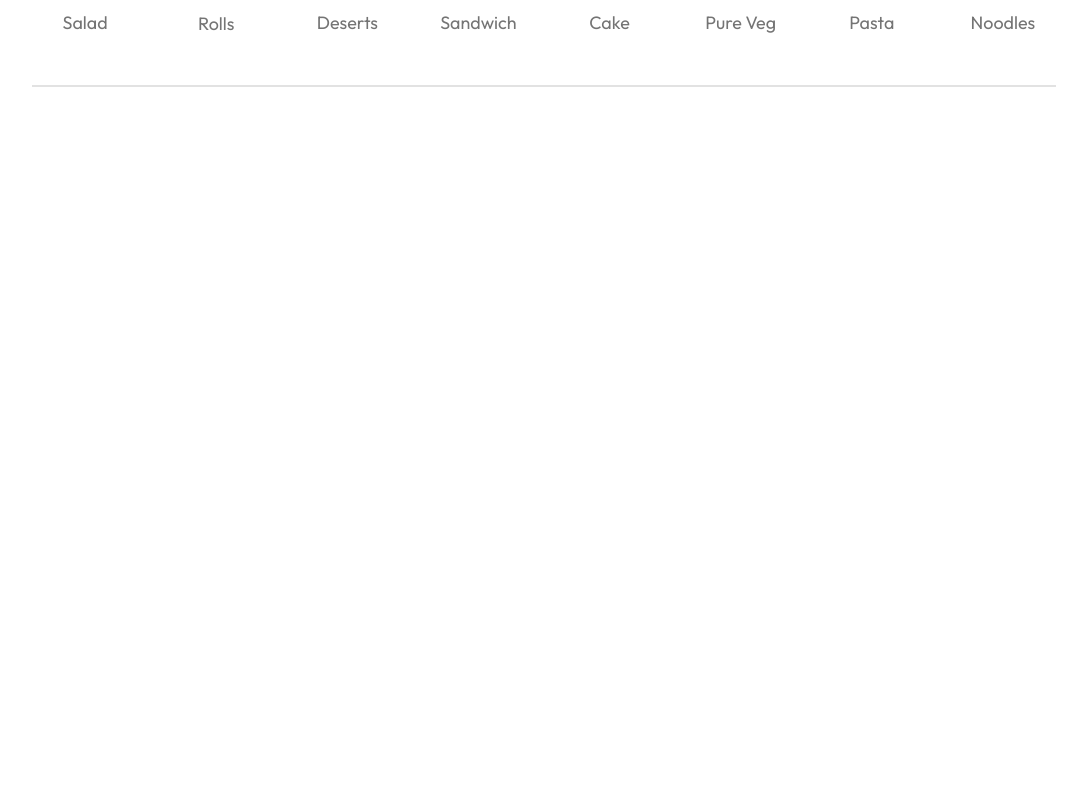
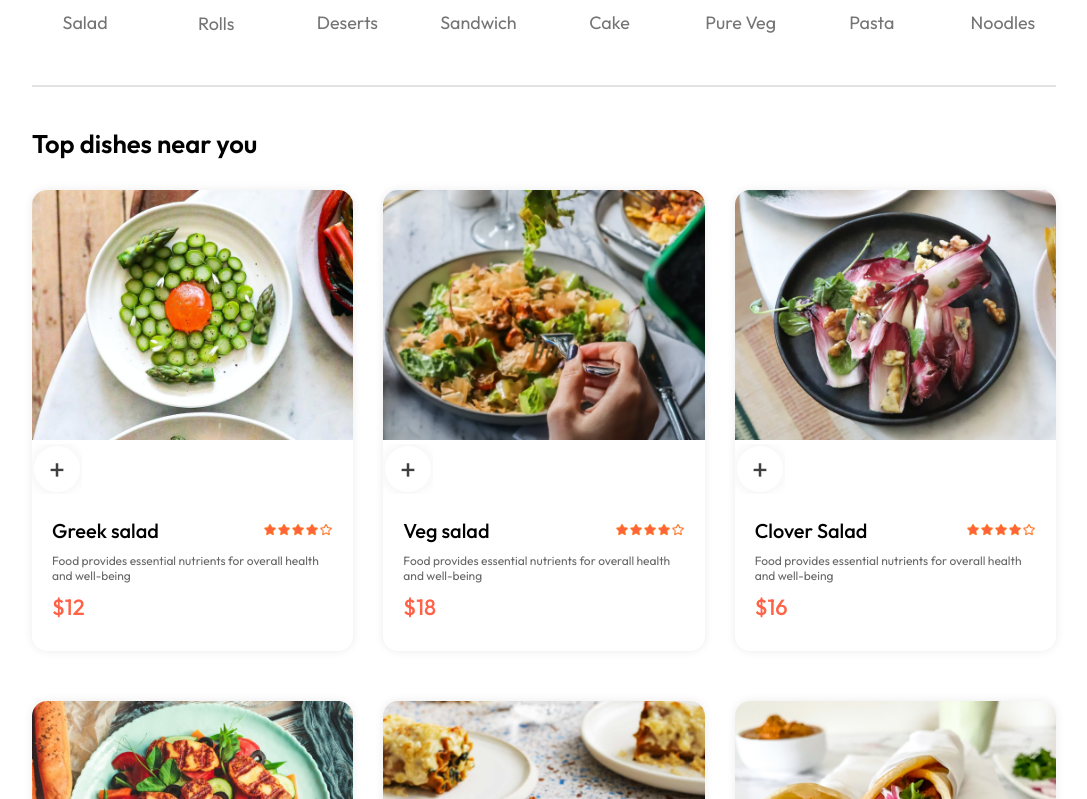
Before and after one commit to harshitverma2103/react_food_app, a React (Create React App) app in the folder food-app/: page / in a window 1280 px wide. Shown: the part 821-1620 px from the top of the page, without its empty margins (96-1183 px from the left). Before the commit the page ends 918 px from the top, so only its background shows below. Built offline with nearby package versions, Linux system fonts and the light colour scheme.

Commit message:
add menu items

```diff
--- /dev/null
+++ b/food-app/src/components/FoodDisplay/index.jsx
@@ -0,0 +1,29 @@
+import React, { useContext } from "react";
+import { StoreContext } from "../../context/Storecontext";
+import "./style.css";
+import FoodItems from "../FoodItems";
+
+const FoodDisplay = ({ category }) => {
+  const { food_list } = useContext(StoreContext);
+  return (
+    <div className="food-display" id="food-display">
+      <h2>Top dishes near you</h2>
+      <div className="food-display-list">
+        {food_list.map((item, index) => {
+          return (
+            <FoodItems
+              key={index}
+              id={item.id}
+              name={item.name}
+              description={item.description}
+              price={item.price}
+              image={item.image}
+            />
+          );
+        })}
+      </div>
+    </div>
+  );
+};
+
+export default FoodDisplay;
--- /dev/null
+++ b/food-app/src/components/FoodDisplay/style.css
@@ -0,0 +1,16 @@
+.food-display {
+  margin-top: 30px;
+}
+
+.food-display h2 {
+  font-size: max(2vw, 24px);
+  font-weight: 600;
+}
+
+.food-display-list {
+  display: grid;
+  grid-template-columns: repeat(auto-fill, minmax(240px, 1fr));
+  margin-top: 30px;
+  gap: 30px;
+  row-gap: 50px;
+}
--- /dev/null
+++ b/food-app/src/components/FoodItems/index.jsx
@@ -0,0 +1,48 @@
+import React, { useState } from "react";
+import "./style.css";
+import { assets } from "../../assets/assets";
+
+const FoodItems = ({ id, name, price, description, image }) => {
+  const [itemCount, setItemCount] = useState(0);
+  return (
+    <div className="food-item">
+      <div className="food-item-img-container">
+        <img className="food-item-image" src={image} alt="" />
+        {!itemCount ? (
+          <img
+            className="add"
+            onClick={() => {
+              setItemCount((prev) => prev + 1);
+            }}
+            src={assets.add_icon_white}
+            alt=""
+          />
+        ) : (
+          <div className="food-item-counter">
+            <img
+              onClick={() => setItemCount((prev) => prev - 1)}
+              src={assets.remove_icon_red}
+              alt=""
+            />
+            <p>{itemCount}</p>
+            <img
+              onClick={() => setItemCount((prev) => prev + 1)}
+              src={assets.add_icon_green}
+              alt=""
+            />
+          </div>
+        )}
+      </div>
+      <div className="food-item-info">
+        <div className="food-item-name-rating">
+          <p>{name}</p>
+          <img src={assets.rating_starts} alt="" />
+        </div>
+        <p className="food-item-desc">{description}</p>
+        <p className="food-item-price">${price}</p>
+      </div>
+    </div>
+  );
+};
+
+export default FoodItems;
--- /dev/null
+++ b/food-app/src/components/FoodItems/style.css
@@ -0,0 +1,45 @@
+.food-item {
+  width: 100%;
+  margin: auto;
+  border-radius: 15px;
+  box-shadow: 0px 0px 10px #00000015;
+  transition: 0.3s;
+  animation: fadeIn 1s;
+}
+
+.food-item-image {
+  width: 100%;
+  border-radius: 15px 15px 0px 0px;
+}
+
+.food-item-info {
+  padding: 20px;
+}
+
+.food-item-name-rating {
+  display: flex;
+  justify-content: space-between;
+  align-items: center;
+  margin-bottom: 10px;
+}
+
+.food-item-name-rating p {
+  font-size: 20px;
+  font-weight: 500;
+}
+
+.food-item-name-rating img {
+  width: 70px;
+}
+
+.food-item-desc {
+  color: #676767;
+  font-size: 12px;
+}
+
+.food-item-price {
+  color: tomato;
+  font-size: 22px;
+  font-weight: 500;
+  margin: 10px 0px;
+}
--- /dev/null
+++ b/food-app/src/context/Storecontext.jsx
@@ -0,0 +1,18 @@
+import { createContext } from "react";
+import { food_list } from "../assets/assets";
+
+export const StoreContext = createContext(null);
+
+const StoreContextProvider = (props) => {
+  const contextValue = {
+     food_list
+  };
+
+  return (
+    <StoreContext.Provider value={contextValue}>
+      {props.children}
+    </StoreContext.Provider>
+  );
+};
+
+export default StoreContextProvider;
--- a/food-app/src/index.js
+++ b/food-app/src/index.js
@@ -3,10 +3,13 @@
 import { BrowserRouter } from "react-router-dom";
 import "./index.css";
 import App from "./App";
+import StoreContextProvider from "./context/Storecontext";
 
 const root = ReactDOM.createRoot(document.getElementById("root"));
 root.render(
   <BrowserRouter>
-    <App />
+    <StoreContextProvider>
+      <App />
+    </StoreContextProvider>
   </BrowserRouter>
 );
--- a/food-app/src/pages/Home/index.jsx
+++ b/food-app/src/pages/Home/index.jsx
@@ -2,13 +2,15 @@
 import Header from "../../components/Header";
 import "./style.css";
 import ExploreMenu from "../../components/ExploreMenu";
+import FoodDisplay from "../../components/FoodDisplay";
 
 const Home = () => {
   const [category, setCategory] = useState("All");
   return (
     <div>
       <Header />
-      <ExploreMenu  category={category} setCategory={setCategory}/>
+      <ExploreMenu category={category} setCategory={setCategory} />
+      <FoodDisplay category={category} />
     </div>
   );
 };
```
